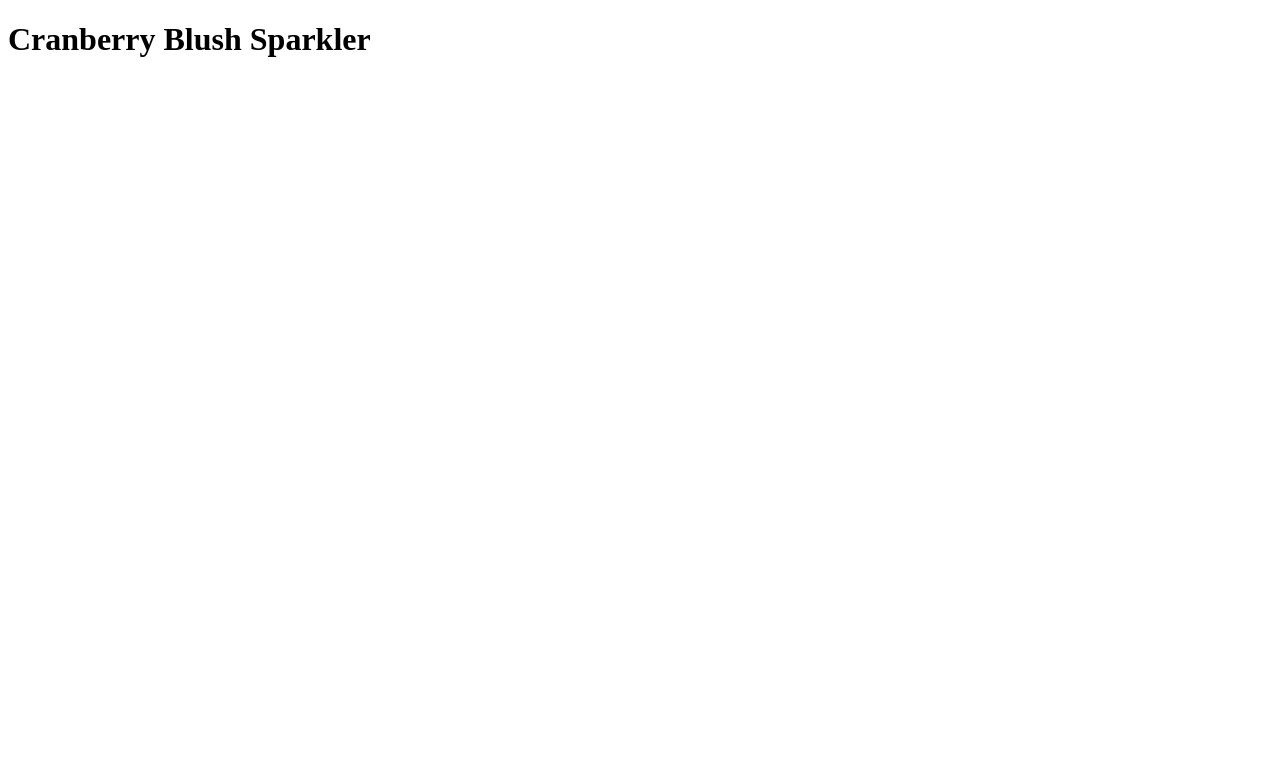
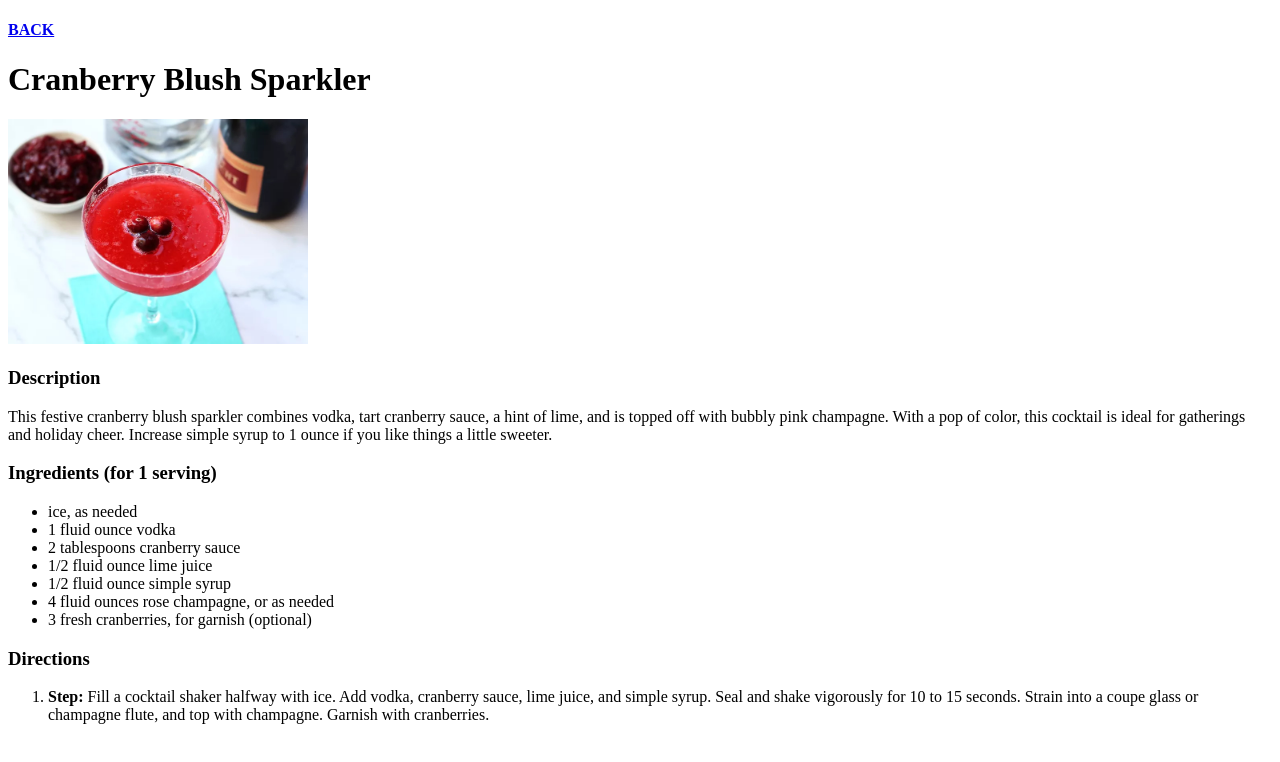
Before and after one commit to neuzzz3628/odin-recipes, a plain HTML site: page recipes/cranberry-blush-sparkler.html in a window 1280 px wide. Drawn offline with Linux system fonts and the light colour scheme.

Commit message:
Make cranberry.html, following the same template.

```diff
--- a/recipes/cranberry-blush-sparkler.html
+++ b/recipes/cranberry-blush-sparkler.html
@@ -6,6 +6,24 @@
     <title>Cranberry Blush Sparkler Recipe</title>
 </head>
 <body>
+    <h4><a href ="../index.html">BACK</a></h4>
     <h1>Cranberry Blush Sparkler</h1>
+    <img src ="../recipe-imgs/Cranberry_BS.jpg" alt="Cranberry Blush Sparkler" width ="300" height = "225" title = "Cranberry Blush Sparkler" referrerpolicy="no-referrer">
+    <h3>Description</h3>
+    <p>This festive cranberry blush sparkler combines vodka, tart cranberry sauce, a hint of lime, and is topped off with bubbly pink champagne. With a pop of color, this cocktail is ideal for gatherings and holiday cheer. Increase simple syrup to 1 ounce if you like things a little sweeter.</p>
+    <h3>Ingredients (for 1 serving)</h3>
+    <ul>
+        <li>ice, as needed</li>
+        <li>1 fluid ounce vodka</li>
+        <li>2 tablespoons cranberry sauce</li>
+        <li>1/2 fluid ounce lime juice</li>
+        <li>1/2 fluid ounce simple syrup</li>
+        <li>4 fluid ounces rose champagne, or as needed</li>
+        <li>3 fresh cranberries, for garnish (optional)</li>
+    </ul>
+    <h3>Directions</h3>
+    <ol>
+        <li><b>Step: </b>Fill a cocktail shaker halfway with ice. Add vodka, cranberry sauce, lime juice, and simple syrup. Seal and shake vigorously for 10 to 15 seconds. Strain into a coupe glass or champagne flute, and top with champagne. Garnish with cranberries.</li>
+    </ol>
 </body>
 </html>
```
